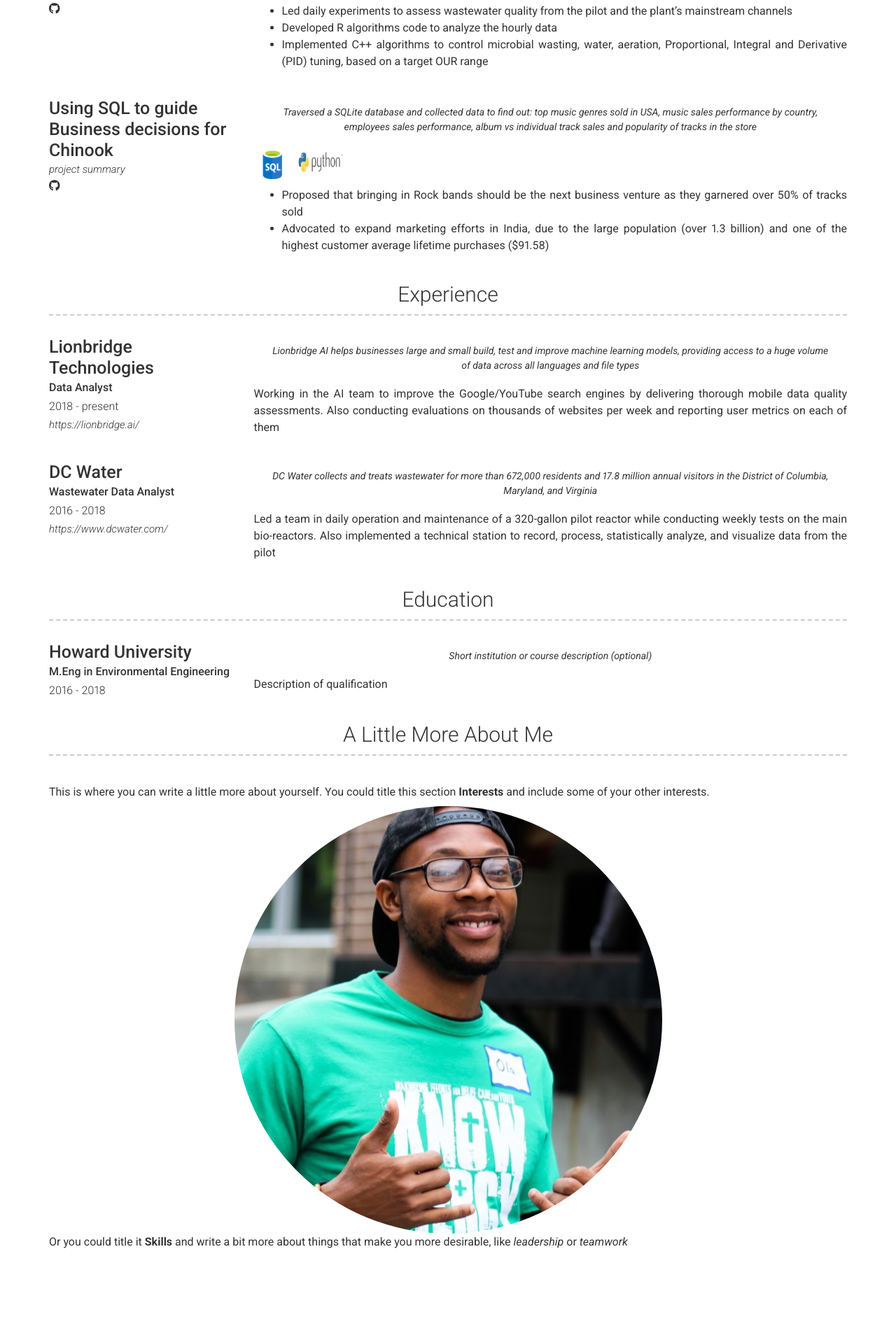
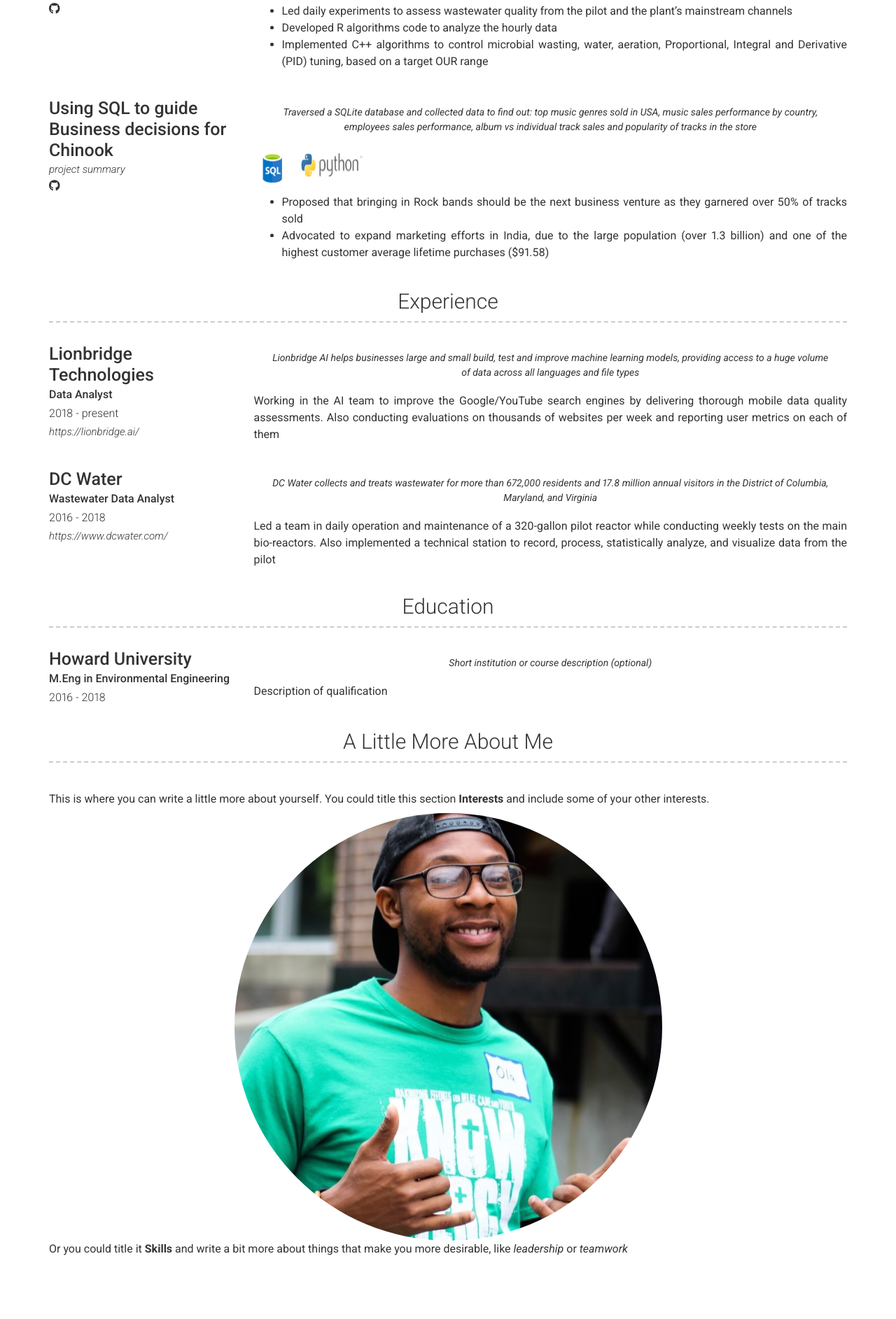
Before and after one commit to OlaOlagunju/cloudgeek.com.ng, a Jekyll site: the page built from index.md, in a window 1280 px wide. Shown: the part 1047-2932 px from the top of the page at 70% size. Built offline with Jekyll 4.4.1, drawn with Linux system fonts in a browser that asks for light colours; nearby versions of some CDN libraries.

Commit message:
Update _config.yml

```diff
--- a/_config.yml
+++ b/_config.yml
@@ -113,7 +113,7 @@
         quote: >
           Traversed a SQLite database and collected data to find out: top music genres sold in USA, music sales performance by country, employees sales performance, album vs individual track sales and popularity of tracks in the store
         description: | # this will include new lines to allow paragraphs
-          <img src="/images/sql.png" width="50" height="42" /> <img src="/images/python.png" width="80" height="50" />
+          <img src="/images/sql.png" width="50" height="42" /> <img src="/images/python.png" width="110" height="60" />
           - Proposed that bringing in Rock bands should be the next business venture as they garnered over 50% of tracks sold
           - Advocated to expand marketing efforts in India, due to the large population (over 1.3 billion) and one of the highest customer average lifetime purchases ($91.58)
   - title: Experience
```
